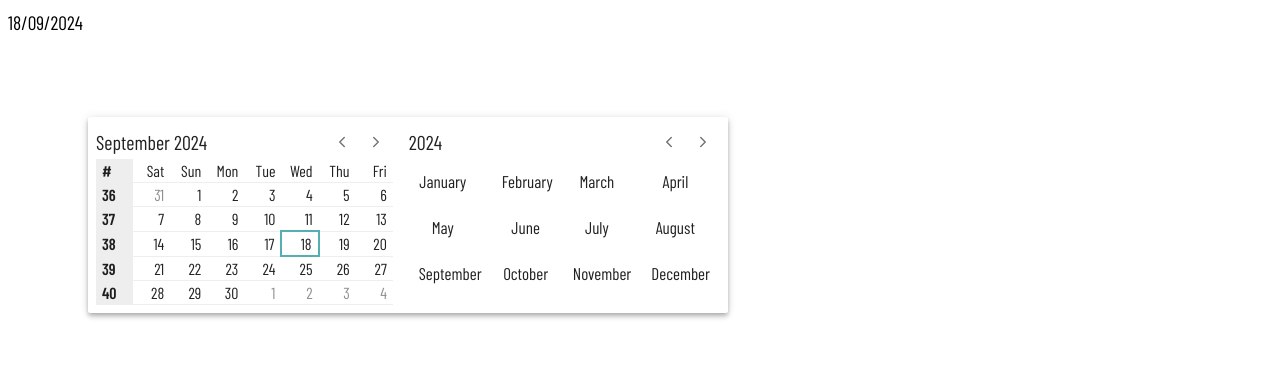
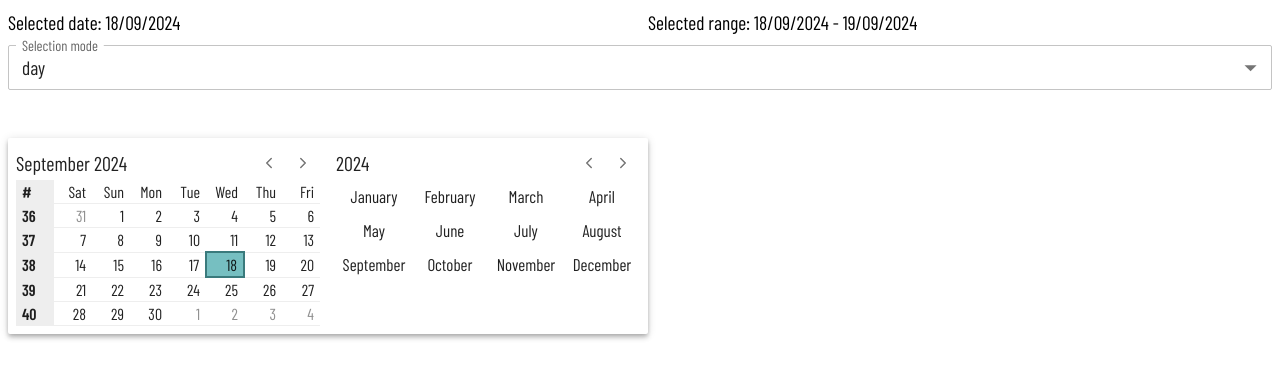
Before and after one commit to antoinefricker/datepicker, a React (Vite) app: page / in a window 1280 px wide. Shown: the top 378 px of the page. Built offline with nearby package versions, Linux system fonts and the light colour scheme; a web font is replaced by a local one.

Commit message:
refactor: last stop before displayDate/selectedDate refactor

```diff
--- a/src/App.tsx
+++ b/src/App.tsx
@@ -1,24 +1,74 @@
-import { Box, Typography, ThemeProvider } from '@mui/material';
-import { DatePicker } from './datePicker/DatePicker';
+import {
+    Box,
+    Stack,
+    Grid2 as Grid,
+    Typography,
+    ThemeProvider,
+    Select,
+    MenuItem,
+    FormControl,
+    InputLabel,
+} from '@mui/material';
+import { DatePicker, DatePickerProps } from './datePicker/DatePicker';
 import { LocalizationProvider } from '@mui/x-date-pickers';
 import { defaultTheme } from './theme/theme';
 import { de, enGB, fr, type Locale } from 'date-fns/locale';
 import { AdapterDateFns } from '@mui/x-date-pickers/AdapterDateFnsV3';
 import { useState } from 'react';
 import { format } from 'date-fns';
+import { DateRange } from './datePicker/types';
 
 export const App = () => {
+    const [selectionMode, setSelectionMode] = useState<DatePickerProps['selectionMode']>('day');
     const [date, setDate] = useState<Date>(new Date());
+    const [range, setRange] = useState<DateRange | null>(null);
+
+    const handleDateChange = (date: Date, range: DateRange | null) => {
+        setDate(date);
+        setRange(range);
+    };
+
     const dateLocale = 'fr';
     return (
         <ThemeProvider theme={defaultTheme}>
             <LocalizationProvider dateAdapter={AdapterDateFns} adapterLocale={dateLocales[dateLocale]}>
-                <Typography>{format(date, 'dd/MM/yyyy')}</Typography>
-                <Box sx={{ p: 10 }}>
+                <Stack direction="column" gap={1}>
+                    <Grid container spacing={2}>
+                        <Grid size={6}>
+                            <Typography>Selected date: {format(date, DATE_FORMAT)}</Typography>
+                        </Grid>
+                        {range && (
+                            <Grid size={6}>
+                                <Typography>
+                                    Selected range: {format(range.start, DATE_FORMAT)} -{' '}
+                                    {format(range.end, DATE_FORMAT)}
+                                </Typography>
+                            </Grid>
+                        )}
+                    </Grid>
+                    <FormControl fullWidth size="small">
+                        <InputLabel id="selectionModeLabel" shrink>
+                            Selection mode
+                        </InputLabel>
+                        <Select<DatePickerProps['selectionMode']>
+                            required
+                            labelId="selectionModeLabel"
+                            value={selectionMode}
+                            onChange={(event) =>
+                                setSelectionMode(event.target.value as DatePickerProps['selectionMode'])
+                            }
+                            variant="outlined"
+                        >
+                            <MenuItem value="day">day</MenuItem>
+                            <MenuItem value="week">week</MenuItem>
+                            <MenuItem value="month">month</MenuItem>
+                        </Select>
+                    </FormControl>
+                    <Box sx={{ pt: 5 }}>
                         <DatePicker
                             isStatic
-                        handleDateChange={(date) => setDate(date)}
-                        selectionMode="day"
+                            handleDateChange={handleDateChange}
+                            selectionMode={selectionMode}
                             options={{
                                 weekStartsOn: 6,
                                 showWeekNumber: true,
@@ -26,11 +76,14 @@ export const App = () => {
                             }}
                         />
                     </Box>
+                </Stack>
             </LocalizationProvider>
         </ThemeProvider>
     );
 };
 
+const DATE_FORMAT = 'dd/MM/yyyy';
+
 type UILocale = 'fr' | 'de' | 'en';
 
 const dateLocales: Record<UILocale, Locale> = { fr, de, en: enGB };
--- a/src/datePicker/DatePicker.tsx
+++ b/src/datePicker/DatePicker.tsx
@@ -3,11 +3,13 @@ import {
     DAYS_IN_WEEK,
     getDateGroupKey,
     getDatesInRange,
-    getDayDisplayRange,
+    getDayRange,
     getLocalizedDayNames,
     getLocalizedMonthsNames,
     getMonthDisplayRange,
-    getWeekDisplayRange,
+    getMonthRange,
+    getWeekRange,
+    isDateInRange,
     isDateOutOfMonthRange,
 } from './calendarUtils';
 import { chunk } from 'lodash';
@@ -24,18 +26,18 @@ export const DatePicker = ({ selectionMode, handleDateChange, isStatic, options:
 
     const options = getOptions(paramsOptions);
 
-    useEffect(() => {
-        handleDateChange(selectedDate);
+    const selectedDateRange: DateRange = useMemo(() => {
+        if (selectionMode === 'day') {
+            return getDayRange(selectedDate);
+        } else if (selectionMode === 'week') {
+            return getWeekRange(selectedDate, options);
+        }
+        return getMonthRange(selectedDate);
     }, [selectedDate]);
 
-    const selectedDateRange: DateRange = useMemo(() => {
-        if (selectionMode === 'day') {
-            return getDayDisplayRange(selectedDate);
-        } else if (selectionMode === 'week') {
-            return getWeekDisplayRange(selectedDate, options);
-        }
-        return getMonthDisplayRange(selectedDate, options);
-    }, [selectedDate]);
+    useEffect(() => {
+        handleDateChange(selectedDate, selectedDateRange);
+    }, [selectedDateRange]);
 
     const openedHandler = (value: boolean) => setOpened(value || !!isStatic);
 
@@ -99,6 +101,10 @@ export const DatePicker = ({ selectionMode, handleDateChange, isStatic, options:
                                                             selectedDate,
                                                         ),
                                                         [classLabels.isToday]: isToday(date),
+                                                        [classLabels.isSelected]: isDateInRange(
+                                                            date,
+                                                            selectedDateRange,
+                                                        ),
                                                     })}
                                                     key={`day_${getDateGroupKey(date)}`}
                                                 >
@@ -128,7 +134,7 @@ export const DatePicker = ({ selectionMode, handleDateChange, isStatic, options:
                                                 <td key={`month_${monthName}`}>
                                                     <Button
                                                         variant="text"
-                                                        sx={{ color: 'text.primary' }}
+                                                        fullWidth
                                                         onClick={reachMonth(monthRowIndex * 4 + monthNameIndex)}
                                                     >
                                                         {monthName}
@@ -156,9 +162,9 @@ const getOptions = (paramsOptions: DatePickerProps['options']) =>
         ...paramsOptions,
     } as DatePickerOptions);
 
-type DatePickerProps = {
+export type DatePickerProps = {
     isStatic?: boolean;
-    handleDateChange: (date: Date) => void;
+    handleDateChange: (date: Date, range: DateRange) => void;
     selectionMode: 'day' | 'week' | 'month';
     options?: Partial<DatePickerOptions>;
 };
@@ -249,7 +255,7 @@ const calendarSx = (options: DatePickerOptions) => (theme: Theme) => ({
             aspectRatio: 1,
             borderStyle: 'solid',
             borderWidth: 2,
-            borderColor: 'primary.main',
+            borderColor: 'primary.dark',
         },
         [`&.${classLabels.isSelected}`]: {
             backgroundColor: 'primary.light',
@@ -259,6 +265,11 @@ const calendarSx = (options: DatePickerOptions) => (theme: Theme) => ({
         width: `calc(100% / 4)`,
         px: 0.25,
         py: 0.25,
+        button: {
+            minWidth: 'unset',
+            p: 0,
+            color: 'text.primary',
+        },
         [`&.${classLabels.isSelected}`]: {
             borderBottomWidth: 2,
             borderBottomColor: 'primary.main',
--- a/src/datePicker/calendarUtils.ts
+++ b/src/datePicker/calendarUtils.ts
@@ -1,4 +1,4 @@
-import { add, differenceInDays, format, startOfDay, startOfMonth, startOfWeek } from 'date-fns';
+import { add, differenceInDays, format, isBefore, startOfDay, startOfMonth, startOfWeek } from 'date-fns';
 import { DateRange } from './types';
 import { DatePickerOptions } from './DatePicker';
 
@@ -13,6 +13,9 @@ export const getMonthRange = (from: Date) => {
     return { start, end, length };
 };
 
+export const isDateInRange = (date: Date, { start, end }: Omit<DateRange, 'length'>): boolean =>
+    date.valueOf() >= start.valueOf() && isBefore(date, end);
+
 const KEY_FORMAT = 'yyyy-MM-dd-HH-mm';
 export const getDateGroupKey = (date: Date): string => format(date, KEY_FORMAT);
 
@@ -26,7 +29,7 @@ export const getMonthDisplayRange = (from: Date, options: DatePickerOptions) =>
         length: numberOfDays,
     };
 };
-export const getWeekDisplayRange = (from: Date, options: DatePickerOptions) => {
+export const getWeekRange = (from: Date, options: DatePickerOptions) => {
     const start = startOfDay(startOfWeek(from, { weekStartsOn: options.weekStartsOn }));
     const end = add(start, { weeks: 1 });
     return {
@@ -35,7 +38,7 @@ export const getWeekDisplayRange = (from: Date, options: DatePickerOptions) => {
         length: DAYS_IN_WEEK,
     };
 };
-export const getDayDisplayRange = (from: Date) => {
+export const getDayRange = (from: Date) => {
     const minutesPerDay = 60 * 24;
     const start = roundAtMinutes(from, minutesPerDay, 'floor');
     return {
--- a/src/theme/theme.ts
+++ b/src/theme/theme.ts
@@ -36,4 +36,18 @@ export const defaultTheme = createTheme({
             },
         }),
     },
+    components: {
+        MuiInputLabel: {
+            styleOverrides: {
+                root: {
+                    '&.MuiInputLabel-shrink': {
+                        backgroundColor: 'white',
+                        paddingLeft: '8px',
+                        paddingRight: '8px',
+                        transform: `translate(8px, -10px) scale(0.75)`,
+                    },
+                },
+            },
+        },
+    },
 });
```
Lines whose indentation alone changed are shown as unchanged.
